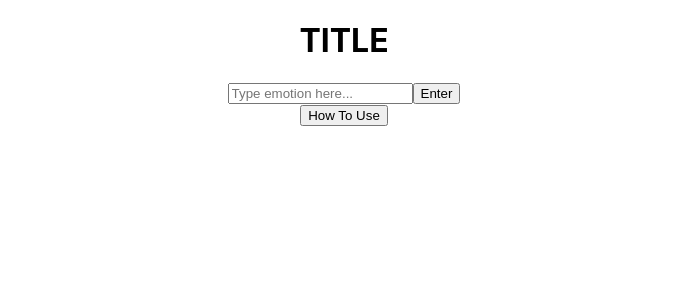
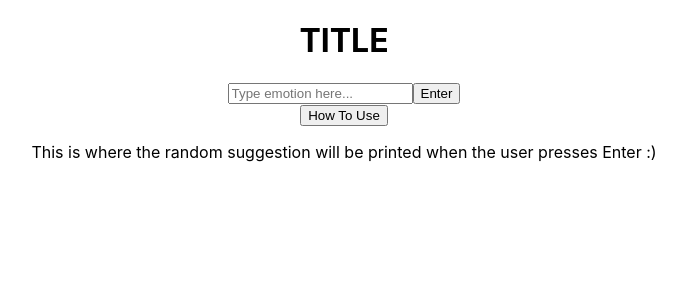
Before and after one commit to JanissaAbreu/Help-App, a React (Create React App) app: page / in a window 1280 px wide. Shown: the top 300 px of the page, without its empty margins (296-982 px from the left). Built offline with nearby package versions, Linux system fonts and the light colour scheme.

Commit message:
Added RandomSuggestion.js

```diff
--- a/src/App.js
+++ b/src/App.js
@@ -1,6 +1,7 @@
+import { BrowserRouter, Route, Routes } from 'react-router-dom';
 import MainScreen from './components/Main';
-import { BrowserRouter, Route, Routes } from 'react-router-dom';
 import HowToPage from './components/HowTo';
+import RandomSuggestion from './components/RandomSuggestion';
 import './App.css';
 
 function App() {
@@ -10,7 +11,10 @@ function App() {
         <Routes>
 
           <Route exact path = "/" element = {
+            <div>
               <MainScreen/>
+              <RandomSuggestion/>
+            </div>
             }
           />
 
--- /dev/null
+++ b/src/components/RandomSuggestion.js
@@ -0,0 +1,11 @@
+import React from "react";
+
+const RandomSuggestion = (props) => {
+    return (
+        <div>
+            <p>This is where the random suggestion will be printed when the user presses Enter :)</p>
+        </div>
+    );
+}
+
+export default RandomSuggestion
```
